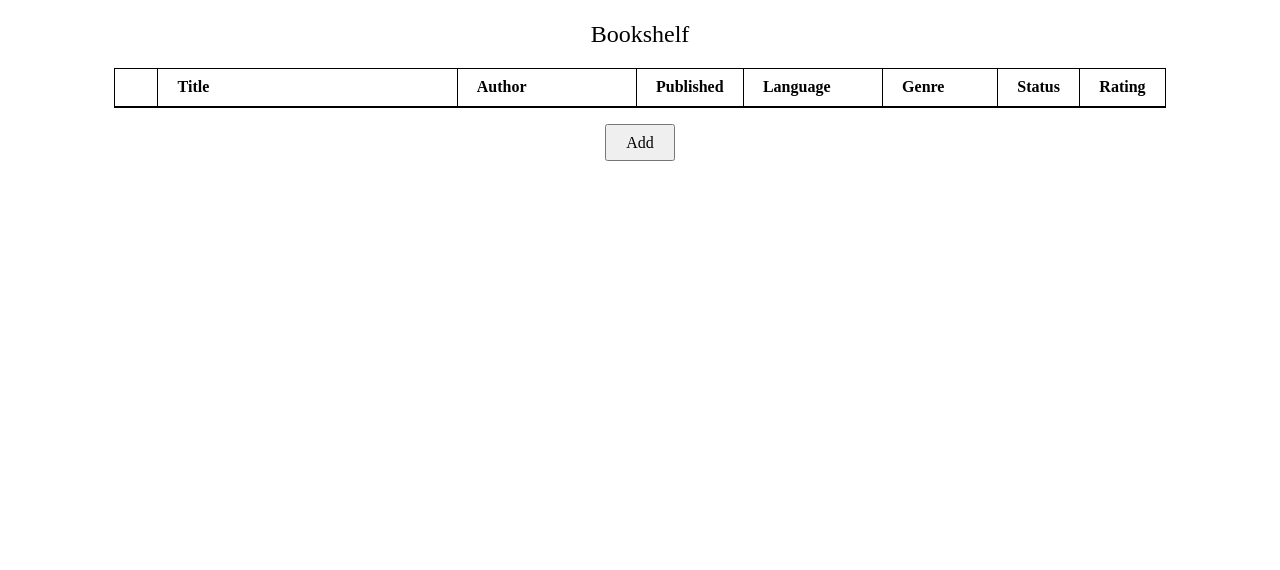
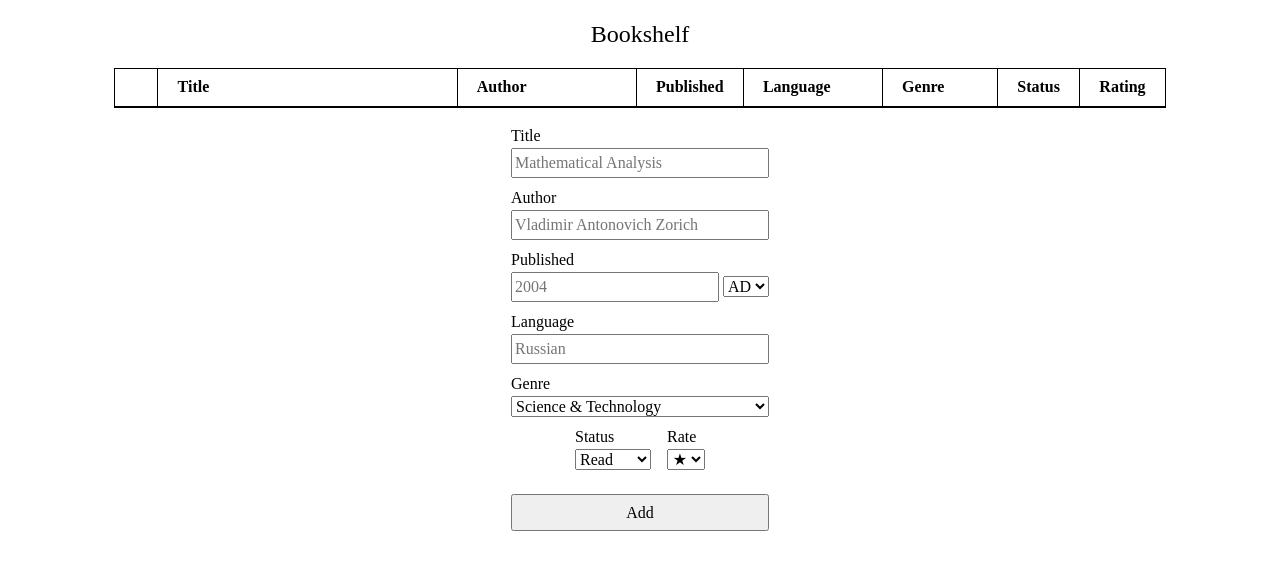
Before and after one commit to fiftythanks/library, a plain HTML site: page index.html in a window 1280 px wide. Drawn offline with Linux system fonts and the light colour scheme.

Commit message:
Implement book addition form

```diff
--- a/index.html
+++ b/index.html
@@ -38,7 +38,7 @@
           <td class="order">1</td>
           <td class="title">Harry Potter and the Philosopher's Stone</td>
           <td class="author">J. K. Rowling</td>
-          <td class="published">1997</td>
+          <td class="published">1997 AD</td>
           <td class="language">English</td>
           <td class="genre">Novel</td>
           <td class="status">Read</td>
@@ -46,6 +46,100 @@
         </tr> -->
       </tbody>
     </table>
-    <button type="button" class="add-btn">Add</button>
+    <form action="#" method="post" class="add">
+      <div class="title">
+        <label for="title">Title</label>
+        <input type="text" name="title" id="title" placeholder="Mathematical Analysis">
+      </div>
+      <div class="author">
+        <label for="author">Author</label>
+        <input type="text" name="author" id="author" placeholder="Vladimir Antonovich Zorich">
+      </div>
+      <div class="published">
+        <label for="published" id="published-label">Published</label>
+        <div class="publication-date    ">
+          <input type="number" name="published" id="published" min="1" placeholder="2004">
+          <select name="era" id="era" aria-labelledby="published-label">
+            <option value="AD">AD</option>
+            <option value="BC">BC</option>
+          </select>
+        </div>
+      </div>
+      <div class="language">
+        <label for="language">Language</label>
+        <input type="text" name="language" id="language" placeholder="Russian">
+      </div>
+      <div class="genre">
+        <label for="genre">Genre</label>
+        <select name="genre" id="genre">
+          <optgroup label="Fiction">
+            <option value="fantasy">Fantasy</option>
+            <option value="science fiction">Science Fiction</option>
+            <option value="dystopian">Dystopian</option>
+            <option value="action & adventure">Action & Adventure</option>
+            <option value="mystery">Mystery</option>
+            <option value="horror">Horror</option>
+            <option value="thriller & suspense">Thriller & Suspense</option>
+            <option value="historical fiction">Historical Fiction</option>
+            <option value="romance">Romance</option>
+            <option value="women’s fiction">Women’s Fiction</option>
+            <option value="lgbtq+">LGBTQ+</option>
+            <option value="contemporary fiction">Contemporary Fiction</option>
+            <option value="literary fiction">Literary Fiction</option>
+            <option value="magical realism">Magical Realism</option>
+            <option value="graphic novel">Graphic Novel</option>
+            <option value="short story">Short Story</option>
+            <option value="young adult">Young Adult</option>
+            <option value="new adult ">New Adult</option>
+            <option value="children’s">Children’s</option>
+          </optgroup>
+          <optgroup label="Non-fiction">
+            <option value="memoir & autobiography">Memoir & Autobiography</option>
+            <option value="biography">Biography</option>
+            <option value="food & drink">Food & Drink</option>
+            <option value="art & photography">Art & Photography</option>
+            <option value="self-help">Self-help</option>
+            <option value="history">History</option>
+            <option value="travel">Travel</option>
+            <option value="true crime">True Crime</option>
+            <option value="humor">Humor</option>
+            <option value="essays">Essays</option>
+            <option value="guide/how-to ">Guide/How-to </option>
+            <option value="religion & spirituality">Religion & Spirituality</option>
+            <option value="humanities & social sciences">Humanities & Social Sciences</option>
+            <option value="parenting & families">Parenting & Families</option>
+            <option value="science & technology" selected>Science & Technology</option>
+            <option value="children’s">Children’s</option>
+          </optgroup>
+        </select>
+      </div>
+      <div class="status-rating">
+        <div class="status">
+          <label for="status">Status</label>
+          <select name="status" id="status">
+            <option value="read">Read</option>
+            <option value="reading">Reading</option>
+            <option value="to-read">To read</option>
+          </select>
+        </div>
+        <div class="rating">
+          <label for="rating">Rate</label>
+          <select name="rating" id="rating">
+            <option value="0">★</option>
+            <option value="1">1</option>
+            <option value="2">2</option>
+            <option value="3">3</option>
+            <option value="4">4</option>
+            <option value="5">5</option>
+            <option value="6">6</option>
+            <option value="7">7</option>
+            <option value="8">8</option>
+            <option value="9">9</option>
+            <option value="10">10</option>
+          </select>
+        </div>
+      </div>
+      <button type="button" class="add-btn">Add</button>
+    </form>
   </body>
 </html>
--- a/script.js
+++ b/script.js
@@ -1,9 +1,19 @@
 const myLibrary = [];
 
-function Book(title="", author="", published="", language="", genre="", status="", rating=0) {
+function Book(
+              title = "",
+              author = "",
+              published = 0,
+              era = "",
+              language = "",
+              genre = "",
+              status = "",
+              rating = 0
+            ) {
   this.title = title;
   this.author = author;
   this.published = published;
+  this.era = era;
   this.language = language;
   this.genre = genre;
   this.status = status;
@@ -14,6 +24,7 @@ function addBookToLibrary(
                           title,
                           author,
                           published,
+                          era,
                           language,
                           genre,
                           status,
@@ -23,6 +34,7 @@ function addBookToLibrary(
                          title,
                          author,
                          published,
+                         era,
                          language,
                          genre,
                          status,
@@ -54,7 +66,9 @@ function fillTable() {
 
     const published = document.createElement("td");
     published.classList.add("published");
-    published.textContent = myLibrary[i].published.toString();
+    if (myLibrary[i].published !== 0) {
+      published.textContent = `${myLibrary[i].published} ${myLibrary[i].era}`;
+    }
     row.appendChild(published);
 
     const language = document.createElement("td");
@@ -83,11 +97,9 @@ function fillTable() {
     removeBtn.textContent = "remove";
     removeBtn.addEventListener("click", () => {
       myLibrary.splice(number.position - 1, 1);
-      console.log(`Number position: ${number.position}`);
       let position = number.position;
       row.remove();
       for (let i = position; i < myLibrary.length; i++) {
-        console.log(i);
         table.children[i].querySelector(".order").textContent = `${i + 1}`;
         table.children[i].querySelector(".order").position--;
       }
@@ -99,3 +111,7 @@ function fillTable() {
     table.appendChild(row);
   }
 }
+
+function addBookWithBtn() {
+
+}
--- a/style.css
+++ b/style.css
@@ -89,7 +89,7 @@ col {
   }
 
   &.published {
-    width: calc(7ch + var(--horizontal-padding));
+    width: calc(9ch + var(--horizontal-padding));
   }
 
   &.language {
@@ -140,4 +140,26 @@ td:last-child {
 
 .add-btn {
   padding: 0.3rem var(--horizontal-padding);
+  margin-top: 1rem;
 }
+
+form.add {
+  display: flex;
+  flex-direction: column;
+  gap: 0.5rem;
+}
+
+div:is(.title, .author, .language, .genre, .status, .rating) {
+  display: flex;
+  flex-direction: column;
+}
+
+div.status-rating {
+  display: flex;
+  gap: 1rem;
+  justify-content: center;
+}
+
+.rating option {
+  text-align: center;
+}
```
Also changed, not shown: img/star.svg (added).
